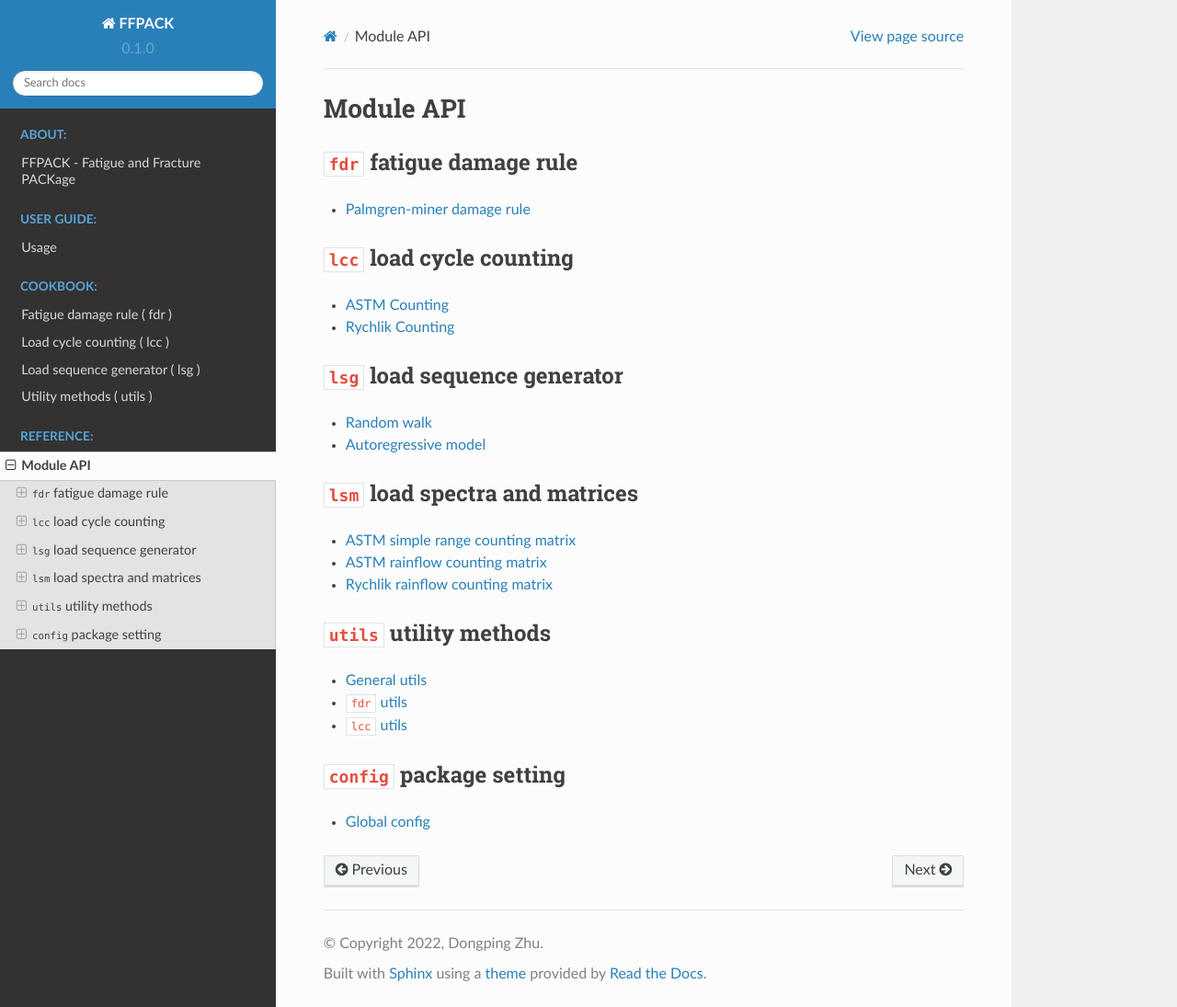
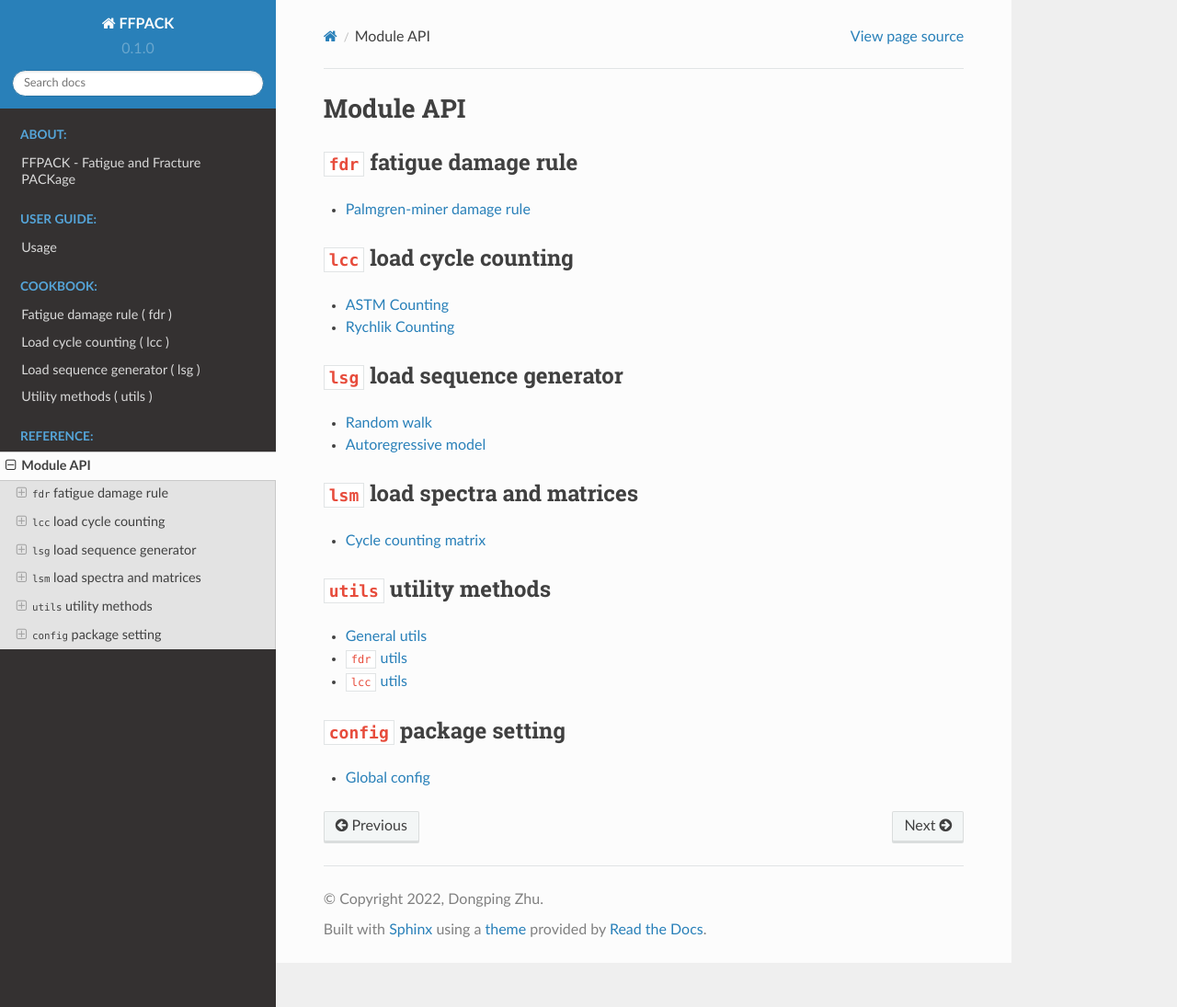
Before and after one commit to dpzhuX/ffpack, a Sphinx documentation site: the page built from docs/source/api.rst, in a window 1280 px wide and 1095 px high. Shown: the whole window at 92% size. Built offline with Sphinx 7.4.7 and the Read the Docs theme 2.0.0, drawn with Linux system fonts in a browser that asks for light colours.

Commit message:
Updated docs

```diff
--- a/docs/source/module/lsm.rst
+++ b/docs/source/module/lsm.rst
@@ -1,20 +1,6 @@
-ASTM simple range counting matrix
----------------------------------
+Cycle counting matrix
+---------------------
 
-.. automodule:: ffpack.lsm.astmSimpleRangeCountingMatrix
+.. automodule:: ffpack.lsm.cycleCountingMatrix
    :undoc-members:
    :members:
-
-ASTM rainflow counting matrix
------------------------------
-
-.. automodule:: ffpack.lsm.astmRainflowCountingMatrix
-   :undoc-members:
-   :members:
-
-Rychlik rainflow counting matrix
---------------------------------
-
-.. automodule:: ffpack.lsm.rychlikRainflowCountingMatrix
-   :undoc-members:
-   :members:
```
Also changed, not shown: 1 other file.
